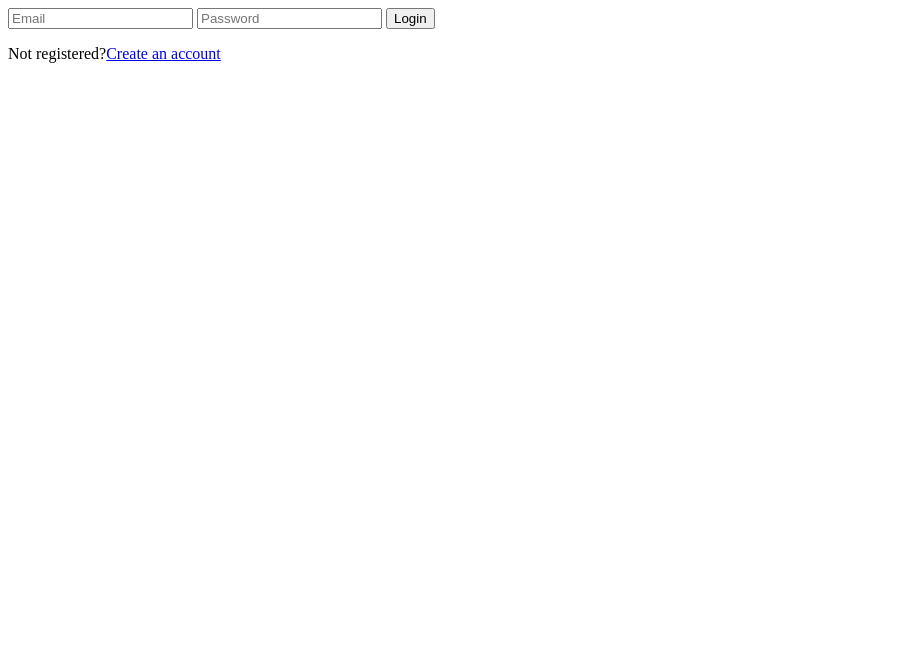
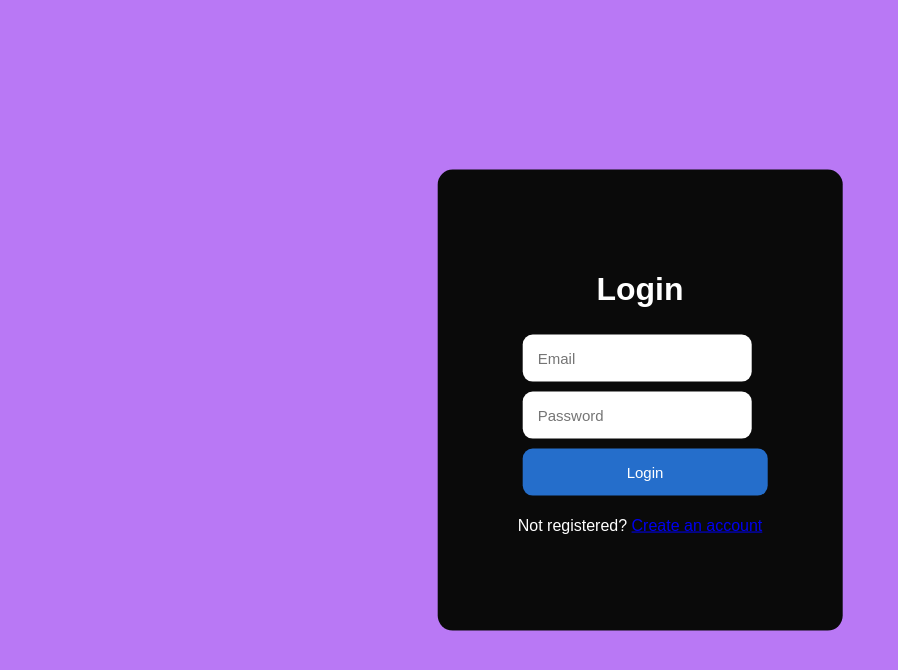
Before and after one commit to Nasc1mento/ToDoList, a PHP site: page / in a window 1280 px wide. Shown: the top 670 px of the page, without its empty margins (0-898 px from the left). Run offline with PHP 8.4, Linux system fonts and the light colour scheme.

Commit message:
styling login

```diff
--- a/index.php
+++ b/index.php
@@ -6,17 +6,31 @@
     <meta http-equiv="X-UA-Compatible" content="IE=edge">
     <meta name="viewport" content="width=device-width, initial-scale=1.0">
     <title>Tela inicial</title>
+    <link rel="stylesheet" href="./style/style.css">
 </head>
 <body>
-<?php if (isset($_GET['err']) && $_GET['err'] == 0): ?>
-        <p>User not registered</p>
-<?php endif ?>
+<div class="login">
+    <h1>Login</h1>
     <form action="./user/login.php" method="POST">
-        <input type="email" name="email" placeholder="Email">
-        <input type="password" name="password" placeholder="Password">
-        <button type="submit">Login</button>
+        <div>
+            <input type="email" name="email" placeholder="Email">
+        </div>
+
+        <div>
+            <input type="password" name="password" placeholder="Password">
+        </div>
+        <div>
+            <button type="submit">Login</button>
+        </div>
     </form>
+    <p>Not registered?&nbsp;<a href="./user/register.php">Create an account</a></p>
+    <div>
+        <?php if (isset($_GET['err']) && $_GET['err'] == 0): ?>
+            <p>User not registered</p>
+        <?php endif ?>
+    </div>
+</div>
 
-    <p>Not registered?<a href="./user/register.php">Create an account</a></p>
+
 </body>
 </html>
--- a/style/style.css
+++ b/style/style.css
@@ -0,0 +1,48 @@
+body{
+    font-family: Arial, Helvetica, sans-serif;
+    background-color: rgba(131, 16, 238, 0.56);
+}
+
+.login{
+    background-color: rgba(10, 10, 10, 1);
+    position: absolute;
+    top: 50%;
+    left: 50%;
+    transform: translate(-50%,-50%);
+    padding: 80px;
+    border-radius: 15px;
+    color: white;
+}
+
+h1{
+    text-align: center;
+}
+
+input{
+    margin: 5px;
+    padding: 15px;
+    border: none;
+    outline: none;
+    font-size: 15px;
+    border-radius: 10px;
+}
+
+button{
+    background-color: rgba(37, 110, 203, 1);
+    padding: 15px;
+    margin: 5px;
+    border: none;
+    width: 100%;
+    border-radius: 10px;
+    color:white;
+    font-size: 15px;
+    cursor: pointer;
+}
+
+button:hover{
+    background-color: rgb(68, 64, 172);
+}
+
+button:focus{
+    background-color: rgb(189, 88, 88);
+}
--- a/todo/index.php
+++ b/todo/index.php
@@ -17,6 +17,7 @@
     <meta http-equiv="X-UA-Compatible" content="IE=edge">
     <meta name="viewport" content="width=device-width, initial-scale=1.0">
     <title>TODOLIST</title>
+    <link rel="stylesheet" href="../style/style.css">
 </head>
 <body>
     <h1>TODO LIST</h1>
```
